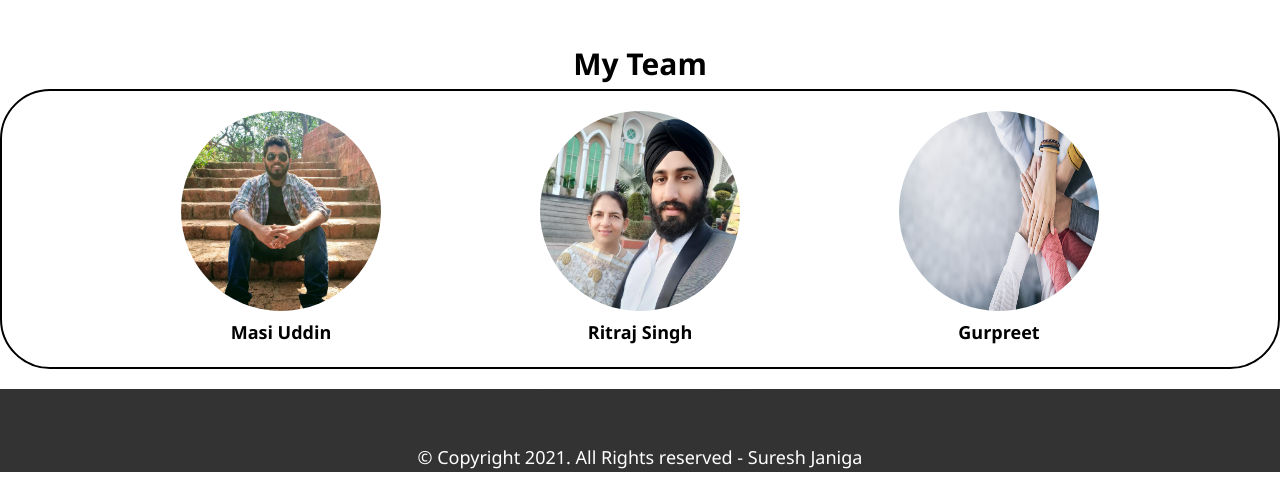
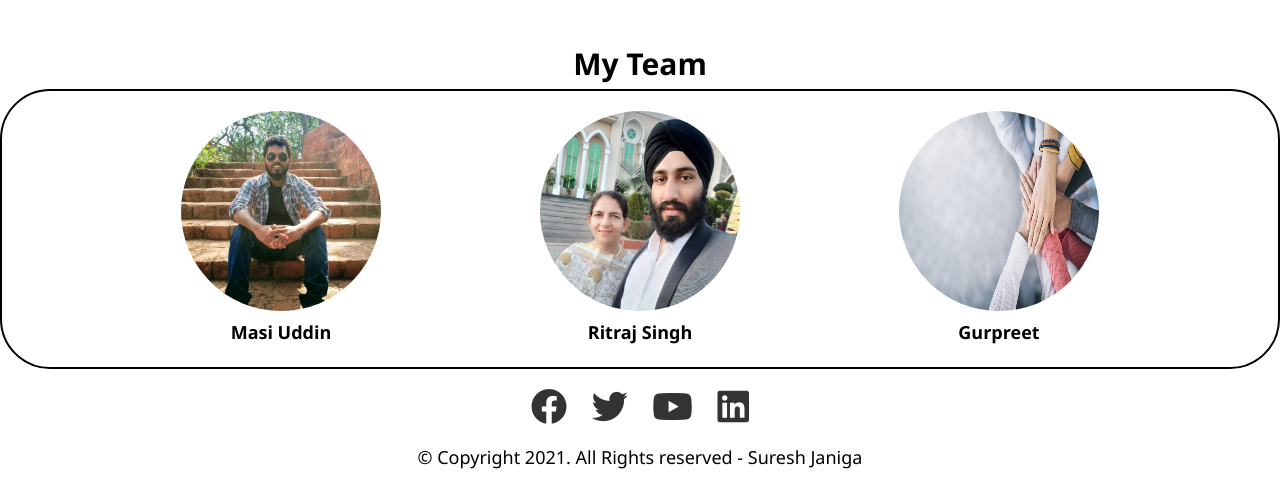
Before and after one commit to Suresh8723/myBlog_Suresh_c0818723, a plain HTML site: page projects.html in a window 1280 px wide. Shown: the part 3199-3691 px from the top of the page. Drawn offline with Linux system fonts and the light colour scheme.

```diff
--- a/projects.html
+++ b/projects.html
@@ -112,7 +112,7 @@
                 </div>
             </div>
 
-            <footer class="footer bg-dark">
+            <footer class="footer">
                 <div class="social">
                     <a href="https://www.facebook.com/suresh.janiga"  target="_blank"><i class="fab fa-facebook fa-2x"></i></a>
                     <a href="twitter.com/sureshjaniga" target="_blank"><i class="fab fa-twitter fa-2x"></i></a>
```
